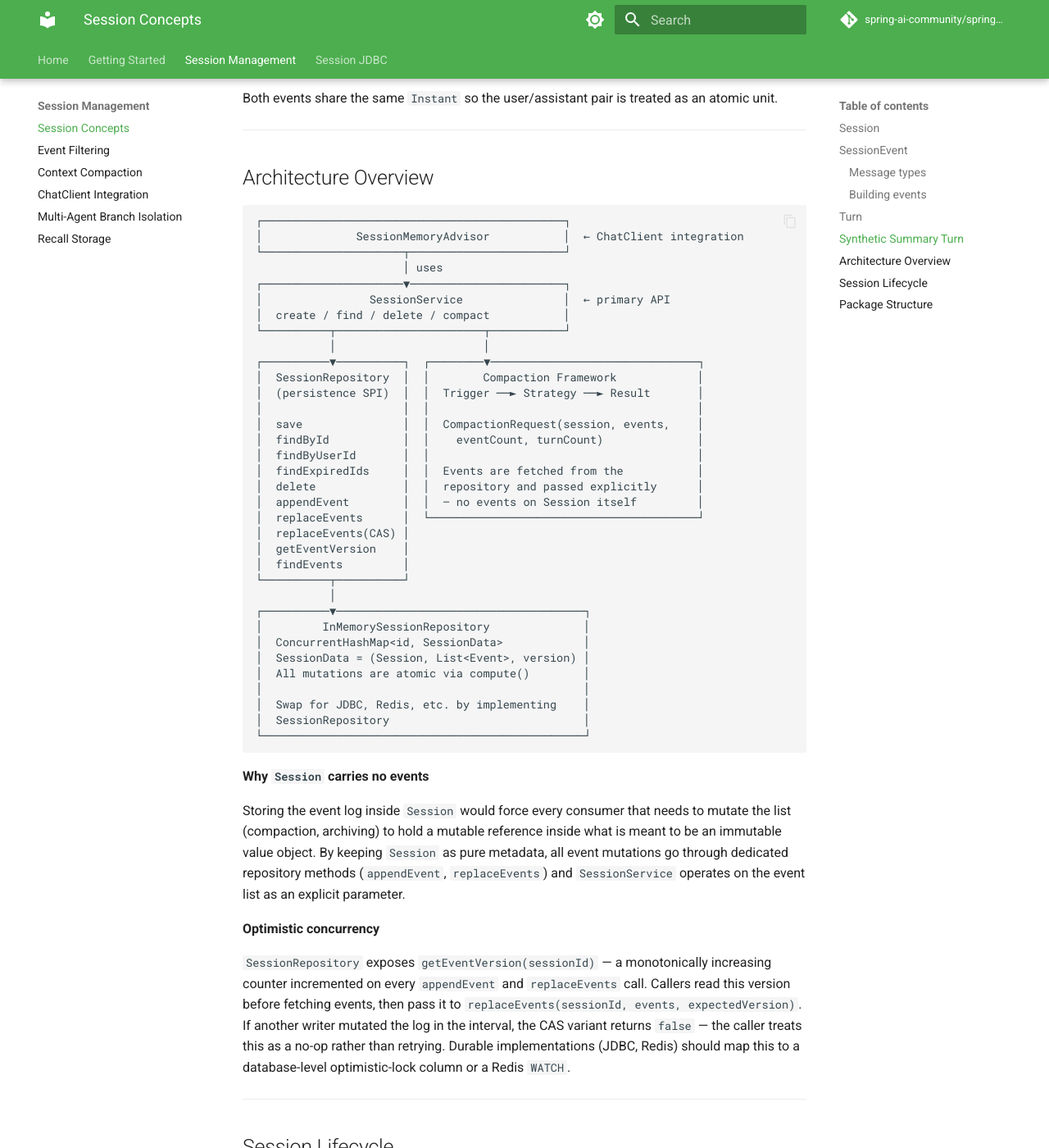
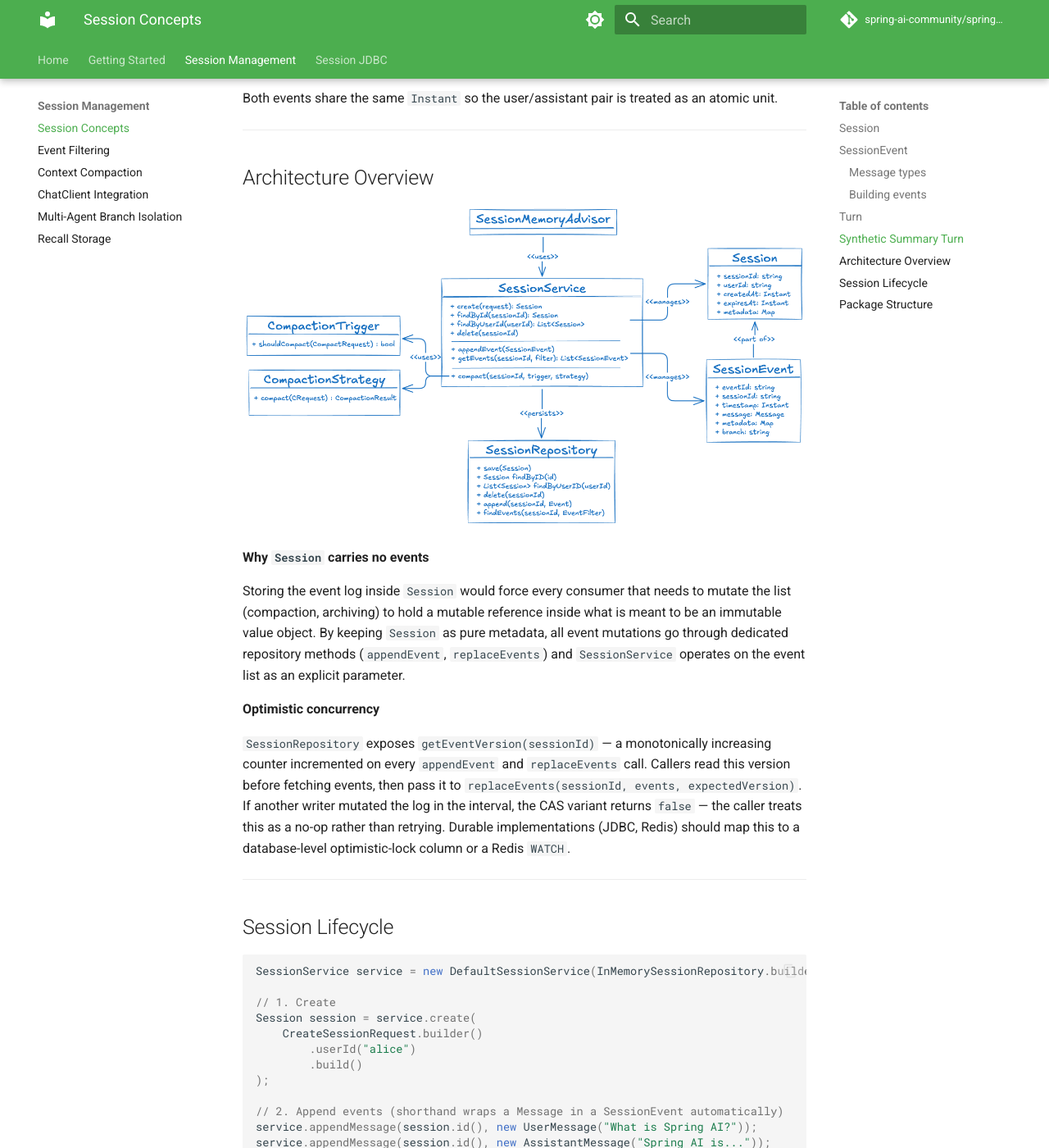
Before and after one commit to spring-ai-community/spring-ai-session, an MkDocs documentation site: the page built from docs/session-management/concepts.md, in a window 1280 px wide and 1400 px high, scrolled down 4156 px. Shown: the whole window at 82% size. Built offline with MkDocs 1.6.1 and Material for MkDocs 9.7.7, drawn with Linux system fonts in a browser that asks for light colours; comment, search, counter and statistics services are not loaded; the version menu is left out.

Commit message:
Improve ref docs
Signed-off-by: Christian Tzolov <christian.tzolov@broadcom.com>

````diff
--- a/docs/session-management/concepts.md
+++ b/docs/session-management/concepts.md
@@ -174,42 +174,7 @@ unit.
 
 ## Architecture Overview
 
-```
-┌─────────────────────────────────────────────┐
-│              SessionMemoryAdvisor           │  ← ChatClient integration
-└─────────────────────┬───────────────────────┘
-                      │ uses
-┌─────────────────────▼───────────────────────┐
-│                SessionService               │  ← primary API
-│  create / find / delete / compact           │
-└──────────┬──────────────────────┬───────────┘
-           │                      │
-┌──────────▼──────────┐  ┌────────▼───────────────────────────────┐
-│  SessionRepository  │  │        Compaction Framework            │
-│  (persistence SPI)  │  │  Trigger ──► Strategy ──► Result       │
-│                     │  │                                        │
-│  save               │  │  CompactionRequest(session, events,    │
-│  findById           │  │    eventCount, turnCount)              │
-│  findByUserId       │  │                                        │
-│  findExpiredIds     │  │  Events are fetched from the           │
-│  delete             │  │  repository and passed explicitly      │
-│  appendEvent        │  │  — no events on Session itself         │
-│  replaceEvents      │  └────────────────────────────────────────┘
-│  replaceEvents(CAS) │
-│  getEventVersion    │
-│  findEvents         │
-└──────────┬──────────┘
-           │
-┌──────────▼─────────────────────────────────────┐
-│         InMemorySessionRepository              │
-│  ConcurrentHashMap<id, SessionData>            │
-│  SessionData = (Session, List<Event>, version) │
-│  All mutations are atomic via compute()        │
-│                                                │
-│  Swap for JDBC, Redis, etc. by implementing    │
-│  SessionRepository                             │
-└────────────────────────────────────────────────┘
-```
+![Spring AI Session API Classes](../images/spring-ai-session-api-classes.png)
 
 **Why `Session` carries no events**
 
````
Also changed, not shown: docs/index.md (+2 -0 lines), docs/images/spring-ai-session-api-classes.png (added).
